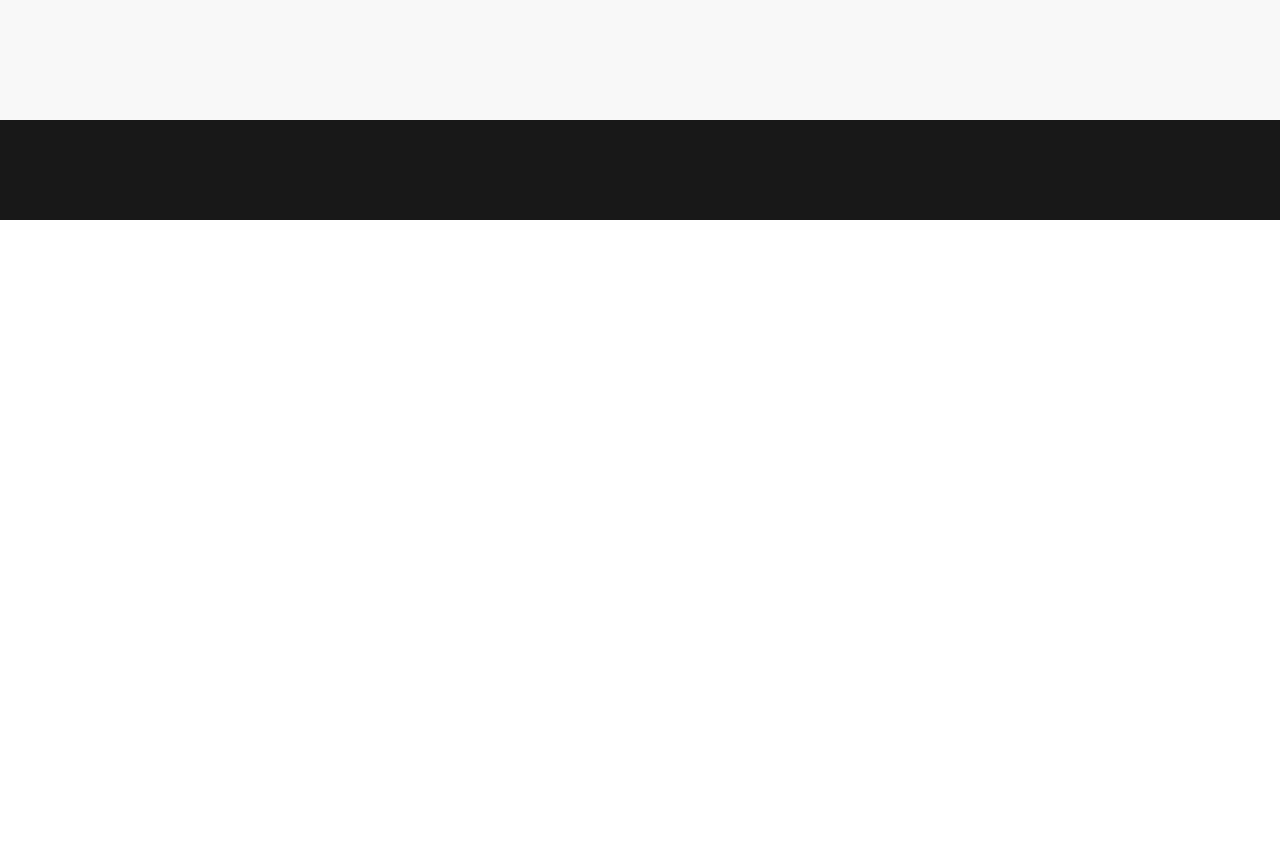
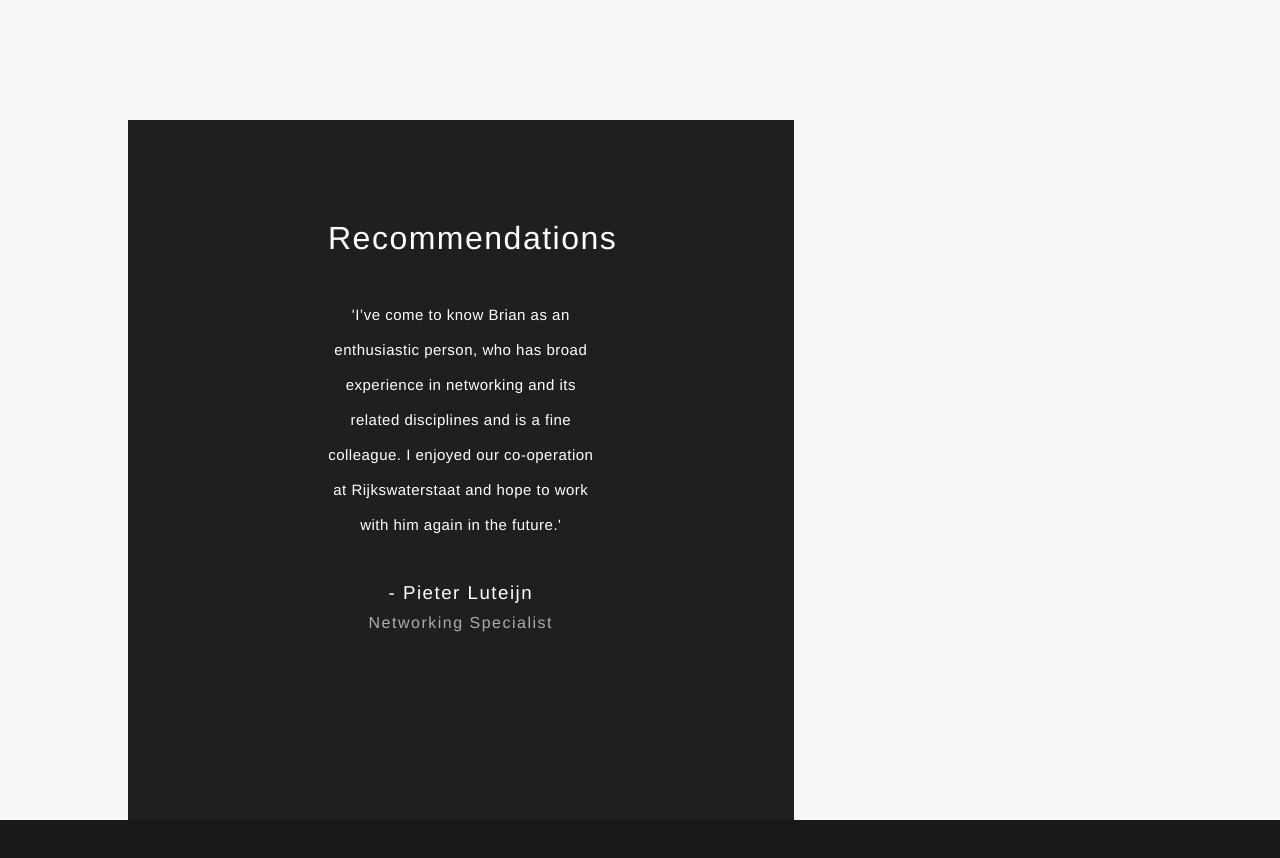
Before and after one commit to Ishara-MacDonald/BeeConnectedAppPoc, a Vue app: page /#/ in a window 1280 px wide. Shown: the part 2000-2858 px from the top of the page. Before the commit the page ends 2220 px from the top, so only its background shows below. Built offline with nearby package versions, Linux system fonts and the light colour scheme.

Commit message:
About finished with recommendations

```diff
--- a/src/components/Recommendations.vue
+++ b/src/components/Recommendations.vue
@@ -1,6 +1,58 @@
 <template>
-    <div id="recommendations"></div>
+  <div id="recommendations">
+    <div id="recommendations-container">
+      <div id="recommendation-details">
+        <h1>Recommendations</h1>
+        <p class="recommendation">
+          'I’ve come to know Brian as an enthusiastic person, who has broad
+          experience in networking and its related disciplines and is a fine
+          colleague. I enjoyed our co-operation at Rijkswaterstaat and hope to
+          work with him again in the future.'
+        </p>
+        <h3>- Pieter Luteijn</h3>
+        <h4>Networking Specialist</h4>
+      </div>
+    </div>
+  </div>
 </template>
 
 <style scoped>
+#recommendations {
+  height: 700px;
+  width: 100%;
+}
+#recommendations-container {
+  display: grid;
+  width: 80%;
+  height: 100%;
+  grid-template-columns: 65% 35%;
+  margin: 0 auto;
+}
+
+#recommendation-details {
+  background-color: rgb(31, 31, 31);
+  padding: 60px 200px;
+  text-align: center;
+}
+#recommendation-details h1 {
+    padding: 40px 0px;
+    letter-spacing: 1.5px;
+    font-weight: normal;
+}
+#recommendation-details h3 {
+    padding: 10px 0px;
+    letter-spacing: 1.5px;
+    font-weight: normal;
+}
+#recommendation-details h4 {
+    letter-spacing: 1.5px;
+    font-weight: normal;
+    color: rgb(172, 172, 172);
+}
+#recommendation-details p {
+    line-height: 35px;
+    font-size: 15px;
+    letter-spacing: 0.5px;
+    padding-bottom: 30px;
+}
 </style>
--- a/src/views/Home.vue
+++ b/src/views/Home.vue
@@ -4,6 +4,7 @@
     <div class="interval"></div>
     <added-value> </added-value>
     <network-excellence></network-excellence>
+    <recommendations></recommendations>
   </div>
 </template>
 
@@ -11,12 +12,13 @@
 import AddedValue from '../components/AddedValue.vue'
 import HomeProfile from '../components/HomeProfile.vue'
 import NetworkExcellence from '../components/NetworkExcellence.vue'
+import Recommendations from '../components/Recommendations.vue'
 // @ is an alias to /src
 // import HelloWorld from '@/components/HelloWorld.vue'
 
 export default {
   name: 'Home',
-  components: { HomeProfile, AddedValue, NetworkExcellence }
+  components: { HomeProfile, AddedValue, NetworkExcellence, Recommendations }
 }
 </script>
 
```
Also changed, not shown: src/assets/walking-man-suitcase-suit.png (added).
